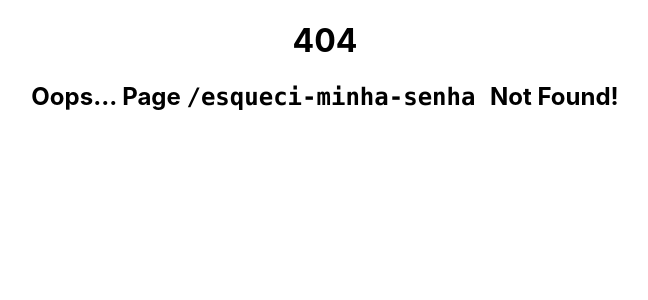
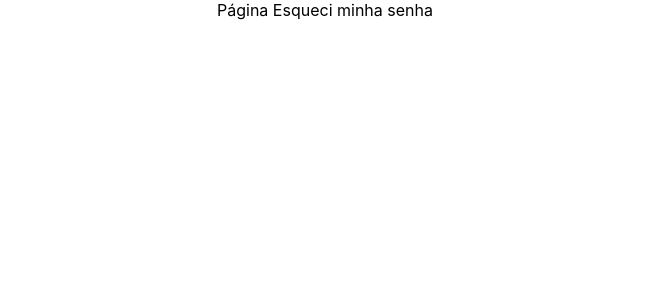
Before and after one commit to Joaovm3/react-app-joao, a React (Create React App) app: page /esqueci-minha-senha in a window 1280 px wide. Before the commit this address had no page. Shown: the top 300 px of the page, without its empty margins (315-963 px from the left). Built offline with nearby package versions, Linux system fonts and the light colour scheme.

Commit message:
feat: route forgot-password

```diff
--- /dev/null
+++ b/src/pages/ForgotPassword/index.js
@@ -0,0 +1,9 @@
+import React from 'react';
+
+export default function CoHolders() {
+    return (
+        <div>
+            Página Esqueci minha senha
+        </div>
+    )
+}
--- a/src/routes/index.js
+++ b/src/routes/index.js
@@ -6,6 +6,7 @@ import Login from '../pages/Login';
 import Home from '../pages/Home';
 import CoHolders from '../pages/CoHolders';
 import Register from '../pages/CoHolders/Register';
+import ForgotPassword from '../pages/ForgotPassword';
 import PageNotFound from '../pages/PageNotFound';
 
 // @TODO: if logged in, rediret to Home, else, redirect to Login
@@ -16,6 +17,8 @@ const Routes = [
     { path: "/login", page: <Login /> },
     { path: "/cotitulares", page: <CoHolders /> },
     { path: "/cotitulares/cadastrar", page: <Register /> },
+    { path: "/esqueci-minha-senha", page: <ForgotPassword /> },
+
 ];
 
 export default function Router() {
```
